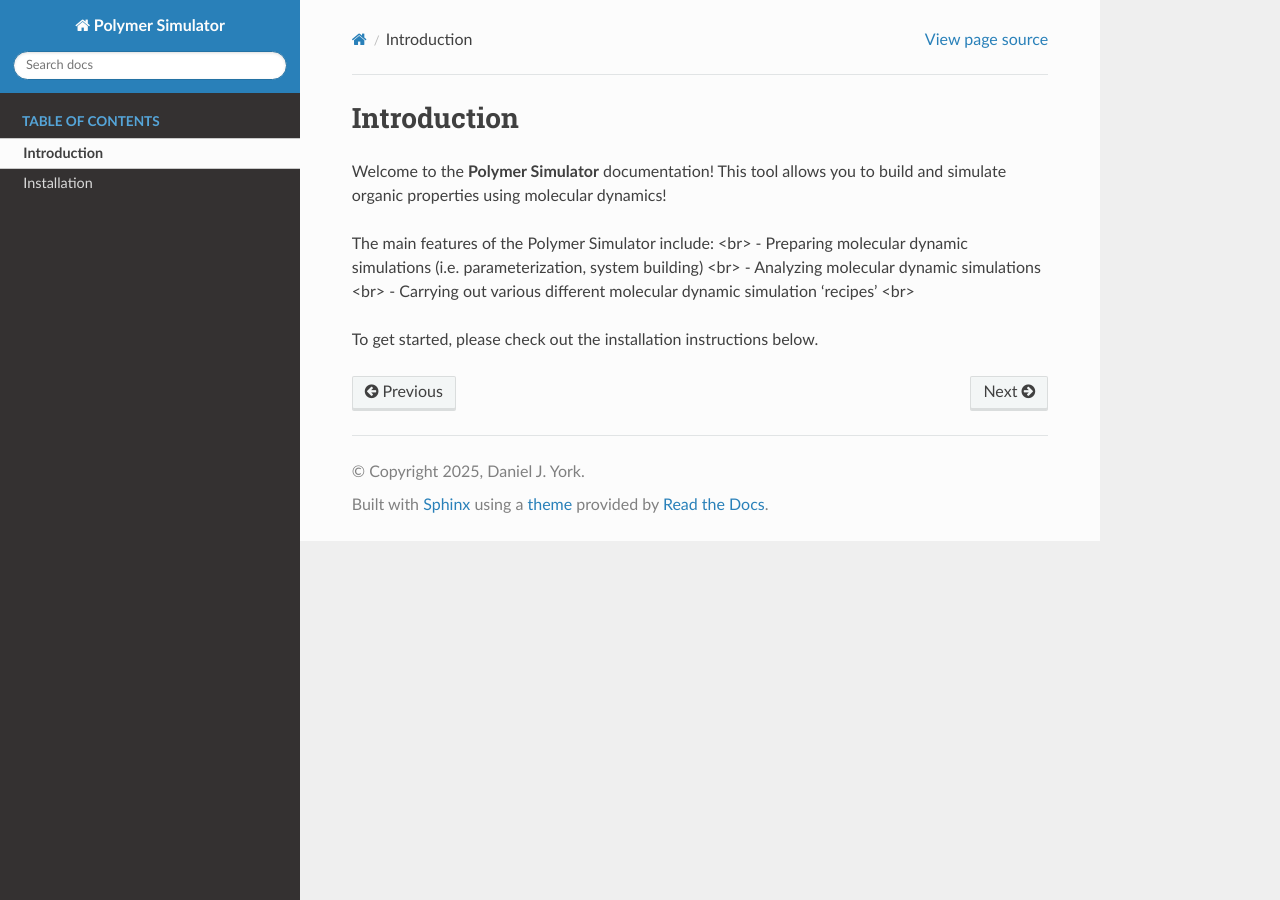
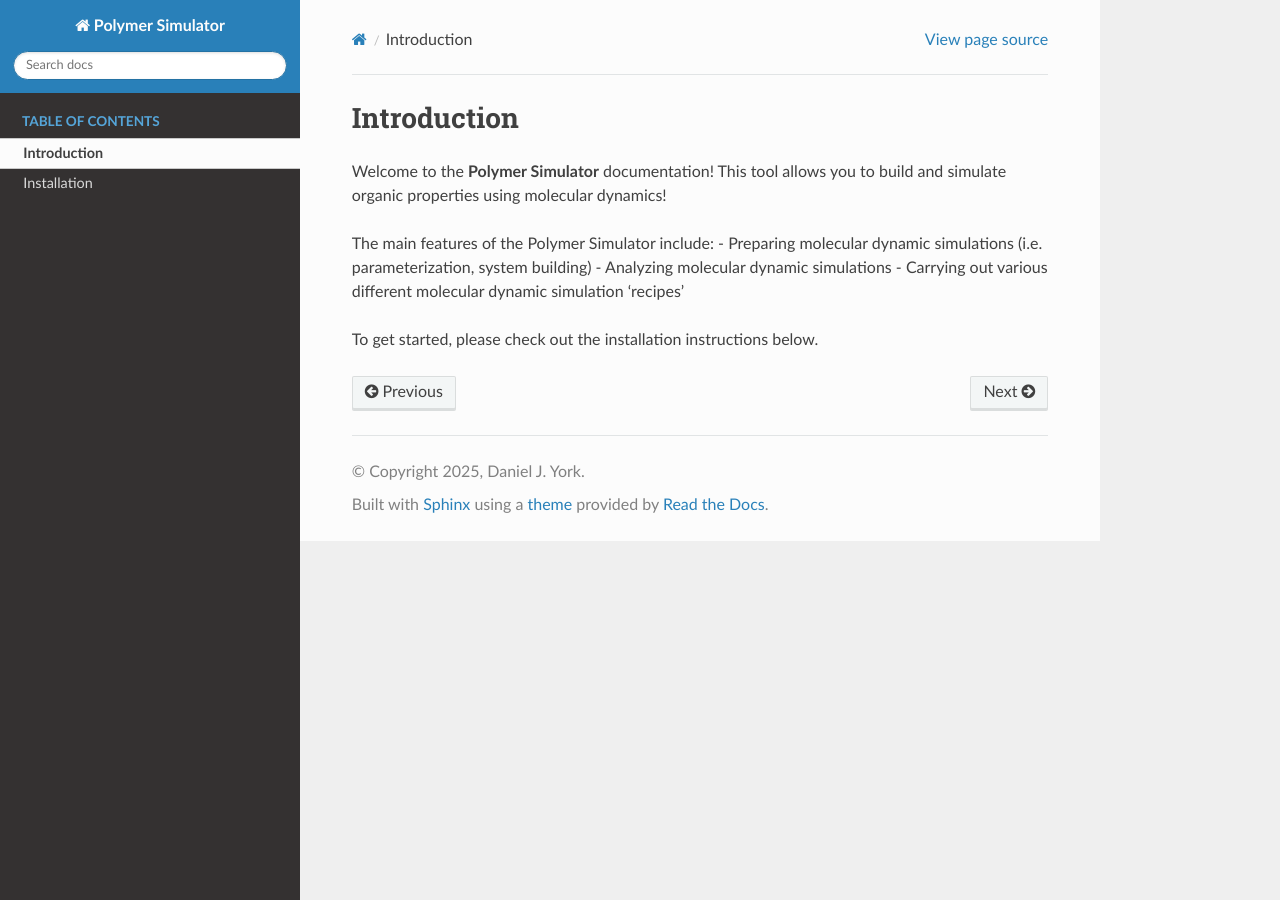
Before and after one commit to MMLabCodes/polymersimulator, a Sphinx documentation site: the page built from docs/introduction.rst, in a window 1280 px wide. Built offline with Sphinx 7.4.7 and the Read the Docs theme 3.1.0, drawn with Linux system fonts in a browser that asks for light colours; pages that are not in the unit, such as notebooks, are missing from menus.

```diff
--- a/docs/installation.rst
+++ b/docs/installation.rst
@@ -3,7 +3,7 @@ Installation
 
 This python package is designed to work within the unix shell. If you are working with **windows**, you will require **ubuntu** https://ubuntu.com/
 
-To get started you will need **anaconda** or **miniconda**: <br>
+To get started you will need **anaconda** or **miniconda**:
 
-Anaconda: https://docs.anaconda.com/anaconda/install/ <br>
-Miniconda: https://docs.anaconda.com/miniconda/install/ (recommended for use with ubuntu) <br>
+Anaconda: https://docs.anaconda.com/anaconda/install/
+Miniconda: https://docs.anaconda.com/miniconda/install/ (recommended for use with ubuntu)
--- a/docs/introduction.rst
+++ b/docs/introduction.rst
@@ -3,9 +3,9 @@ Introduction
 
 Welcome to the **Polymer Simulator** documentation! This tool allows you to build and simulate organic properties using molecular dynamics!
 
-The main features of the Polymer Simulator include: <br>
-- Preparing molecular dynamic simulations (i.e. parameterization, system building) <br>
-- Analyzing molecular dynamic simulations <br>
-- Carrying out various different molecular dynamic simulation 'recipes' <br>
+The main features of the Polymer Simulator include:
+- Preparing molecular dynamic simulations (i.e. parameterization, system building)
+- Analyzing molecular dynamic simulations
+- Carrying out various different molecular dynamic simulation 'recipes'
 
 To get started, please check out the installation instructions below.
```
